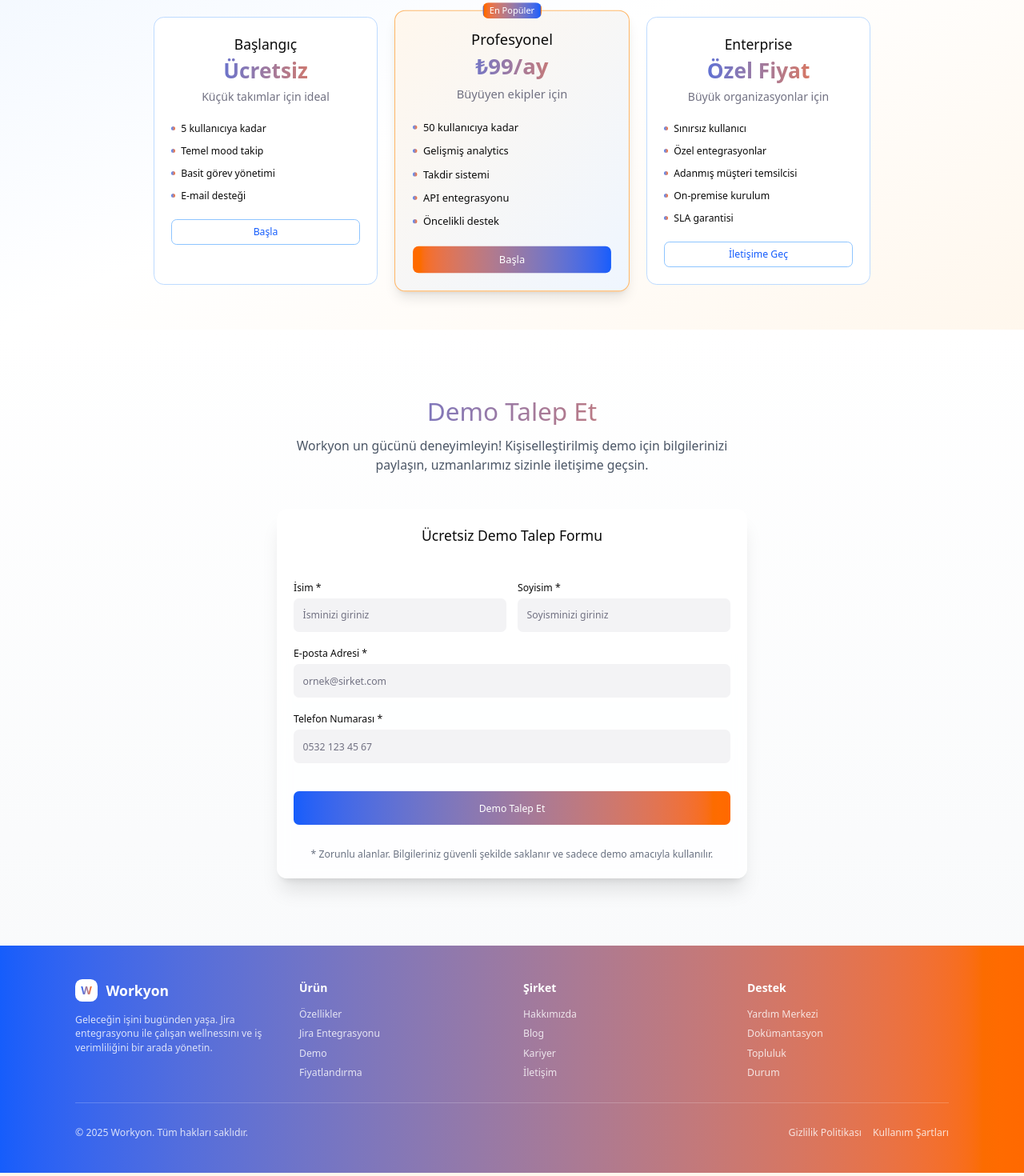
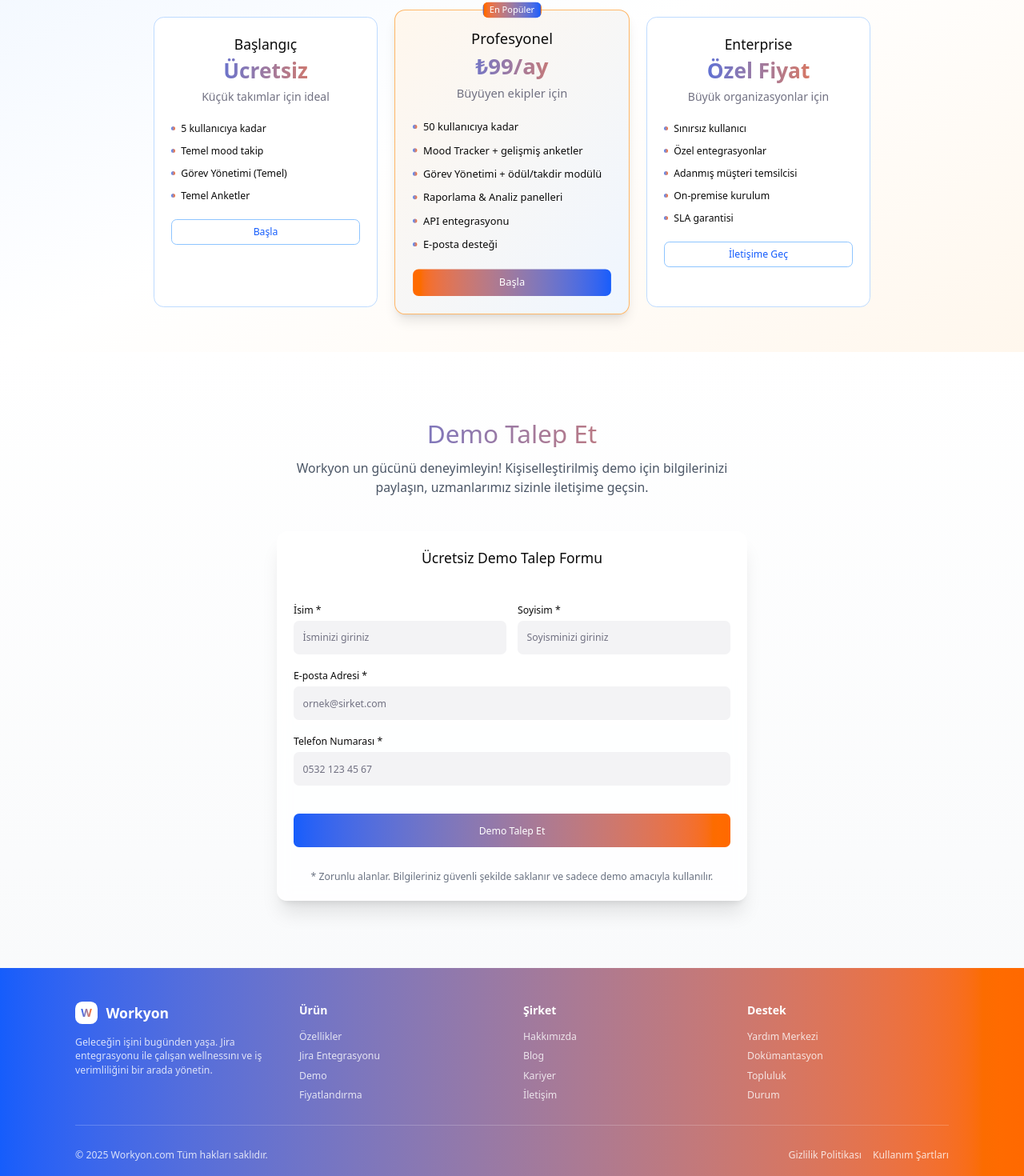
Before and after one commit to ahancerli/workyon-landing-page, a Next.js app: page / in a window 1280 px wide. Shown: the part 3472-4942 px from the top of the page at 80% size. Built offline with nearby package versions, Linux system fonts and the light colour scheme.

Commit message:
pricing düzeltmesi

```diff
--- a/app/components/Footer.tsx
+++ b/app/components/Footer.tsx
@@ -103,7 +103,7 @@
 				<Separator className="my-8 bg-white/20" />
 
 				<div className="flex flex-col md:flex-row justify-between items-center">
-					<p className="text-sm text-white/80">© 2025 Workyon. Tüm hakları saklıdır.</p>
+					<p className="text-sm text-white/80">© 2025 Workyon.com Tüm hakları saklıdır.</p>
 					<div className="flex items-center space-x-4 mt-4 md:mt-0">
 						<a href="#" className="text-sm text-white/80 hover:text-white transition-colors">
 							Gizlilik Politikası
@@ -114,23 +114,6 @@
 					</div>
 				</div>
 			</div>
-			{/* Gri şerit */}
-			<div className="bg-orange-50 py-3">
-				<div className="container mx-auto px-4">
-					<div className="text">
-						<p className="text-xs text-zinc-500">
-							<span className="bg-gradient-to-r from-blue-600 to-orange-500 bg-clip-text text-transparent font-bold">
-								Workyon.com
-							</span>{" "}
-							bir{" "}
-							<span className="font-bold text-[12px] text-[#0083b5] tracking-tight font-sans">
-								Fiba
-							</span>{" "}
-							grup şirketidir.
-						</p>
-					</div>
-				</div>
-			</div>
 		</footer>
 	)
 }
--- a/app/components/Pricing.tsx
+++ b/app/components/Pricing.tsx
@@ -11,8 +11,8 @@
 			features: [
 				"5 kullanıcıya kadar",
 				"Temel mood takip",
-				"Basit görev yönetimi",
-				"E-mail desteği",
+				"Görev Yönetimi (Temel)",
+				"Temel Anketler",
 			],
 			popular: false,
 		},
@@ -22,10 +22,11 @@
 			description: "Büyüyen ekipler için",
 			features: [
 				"50 kullanıcıya kadar",
-				"Gelişmiş analytics",
-				"Takdir sistemi",
+				"Mood Tracker + gelişmiş anketler",
+				"Görev Yönetimi + ödül/takdir modülü",
+				"Raporlama & Analiz panelleri",
 				"API entegrasyonu",
-				"Öncelikli destek",
+				"E-posta desteği",
 			],
 			popular: true,
 		},
```
